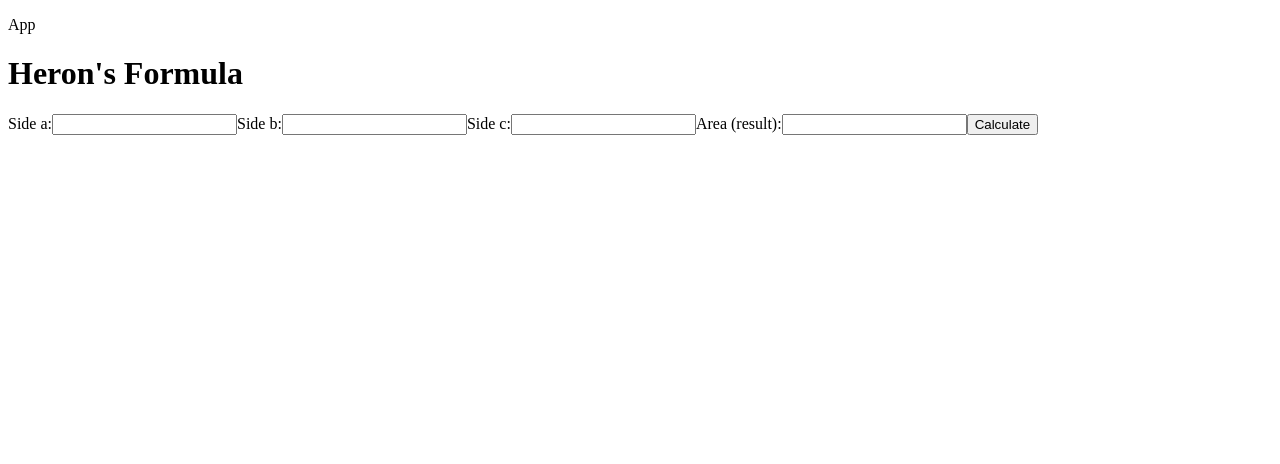
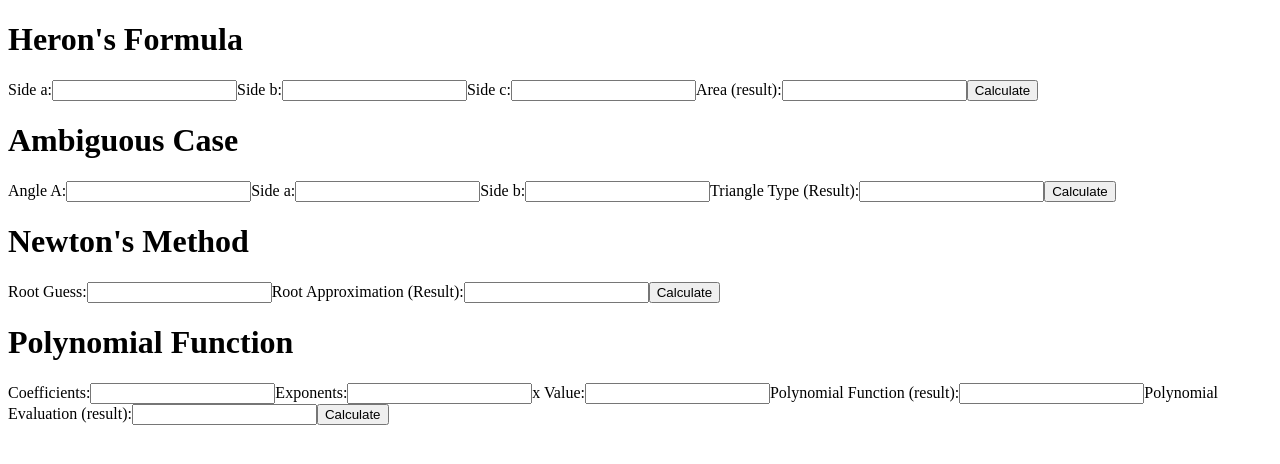
Before and after one commit to Jeffery0000/Assignment4, a React (Vite) app: page / in a window 1280 px wide. Shown: the top 464 px of the page. Built offline with nearby package versions, Linux system fonts and the light colour scheme.

Commit message:
Added html for all.

```diff
--- a/src/App.jsx
+++ b/src/App.jsx
@@ -1,13 +1,18 @@
 import './App.css'
 import HeronsFormula from './components/HeronsFormula'
+import AmbiguousCase from './components/AmbiguousCase'
+import NewtonsMethod from './components/NewtonsMethod'
+import PolynomialFunction from './components/PolynomialFunction'
 
 function App() {
 
   return (
-    <>
-      <p>App</p>
+    <div>
       <HeronsFormula />
-    </>
+      <AmbiguousCase />
+      <NewtonsMethod />
+      <PolynomialFunction />
+    </div>
   )
 }
 
--- a/src/components/AmbiguousCase.jsx
+++ b/src/components/AmbiguousCase.jsx
@@ -0,0 +1,25 @@
+import { useState } from 'react'
+import './AmbiguousCase.css'
+
+function AmbiguousCase() {
+
+
+    return (
+        <div className="ambiguous-case">
+            <h1>Ambiguous Case</h1>
+            <form>
+                <label for="ambiguous-angle-a">Angle A:</label>
+                <input type="number" name="ambiguous-angle-a" required step=".01" min="0" />
+                <label for="ambiguous-side-a">Side a:</label>
+                <input type="number" name="ambiguous-side-a" required step=".01" min="0" />
+                <label for="ambiguous-side-b">Side b:</label>
+                <input type="number" name="ambiguous-side-b" required step=".01" min="0" />
+                <label for="ambiguous-result">Triangle Type (Result):</label>
+                <input type="text" name="ambiguous-result" readonly />
+                <input type="submit" value="Calculate" />
+            </form>
+        </div>
+    )
+}
+
+export default AmbiguousCase
--- a/src/components/HeronsFormula.jsx
+++ b/src/components/HeronsFormula.jsx
@@ -8,7 +8,7 @@ function HeronsFormula() {
     return (
         <div className="herons-formula">
             <h1>Heron's Formula</h1>
-            <form id="heron-form">
+            <form>
                 <label for="heron-a">Side a:</label>
                 <input type="number" name="heron-a" required min="0" step=".01" />
                 <label for="heron-b">Side b:</label>
--- /dev/null
+++ b/src/components/NewtonsMethod.jsx
@@ -0,0 +1,20 @@
+import { useState } from 'react'
+import './NewtonsMethod.css'
+
+function NewtonsMethod() {
+
+    return (
+        <div className="newtons-method">
+            <h1>Newton's Method</h1>
+            <form>
+                <label for="root-guess">Root Guess:</label>
+                <input type="number" name="root-guess" required step=".01" />
+                <label for="root-approx">Root Approximation (Result):</label>
+                <input type="text" name="root-approx" readonly />
+                <input type="submit" value="Calculate" />
+            </form>
+        </div>
+    )
+}
+
+export default NewtonsMethod
--- /dev/null
+++ b/src/components/PolynomialFunction.jsx
@@ -0,0 +1,25 @@
+import { useState } from 'react'
+import './PolynomialFunction.css'
+
+function PolynomialFunction() {
+    return (
+        <div className="polynomial-function">
+            <h1>Polynomial Function</h1>
+            <form>
+                <label for="coefficients">Coefficients:</label>
+                <input type="text" name="coefficients" required />
+                <label for="exponents">Exponents:</label>
+                <input type="text" name="exponents" required />
+                <label for="x-value">x Value:</label>
+                <input type="number" name="x-value" required step=".01" />
+                <label for="polynomial-func">Polynomial Function (result):</label>
+                <input type="text" name="polynomial-func" readonly />
+                <label for="polynomial-evaluation">Polynomial Evaluation (result):</label>
+                <input type="text" name="polynomial-evaluation" readonly />
+                <input type="submit" value="Calculate" />
+            </form>
+        </div>
+    )
+}
+
+export default PolynomialFunction
```
Also changed, not shown: src/components/NewtonsMethod.css (added), src/components/PolynomialFunction.css (added).
